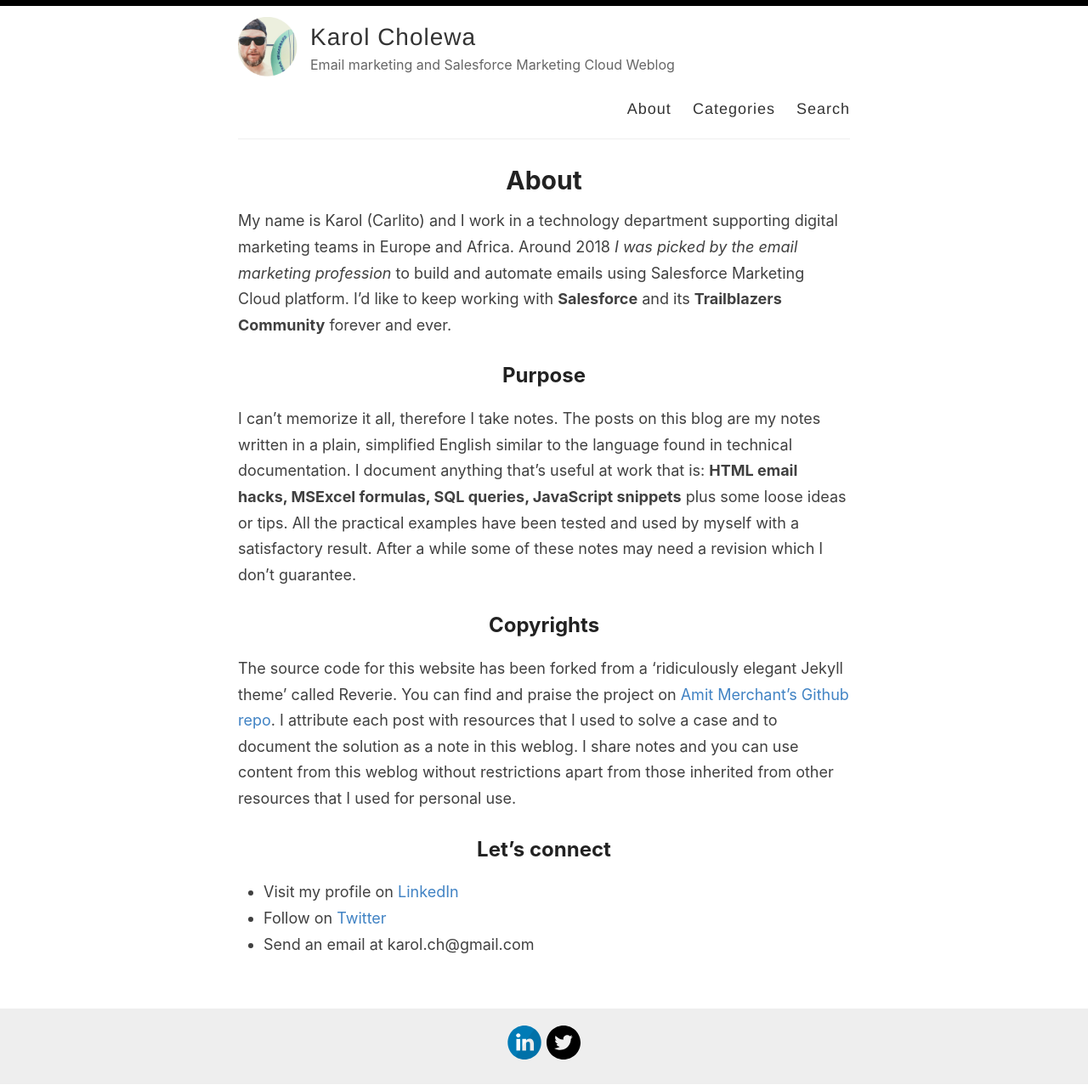
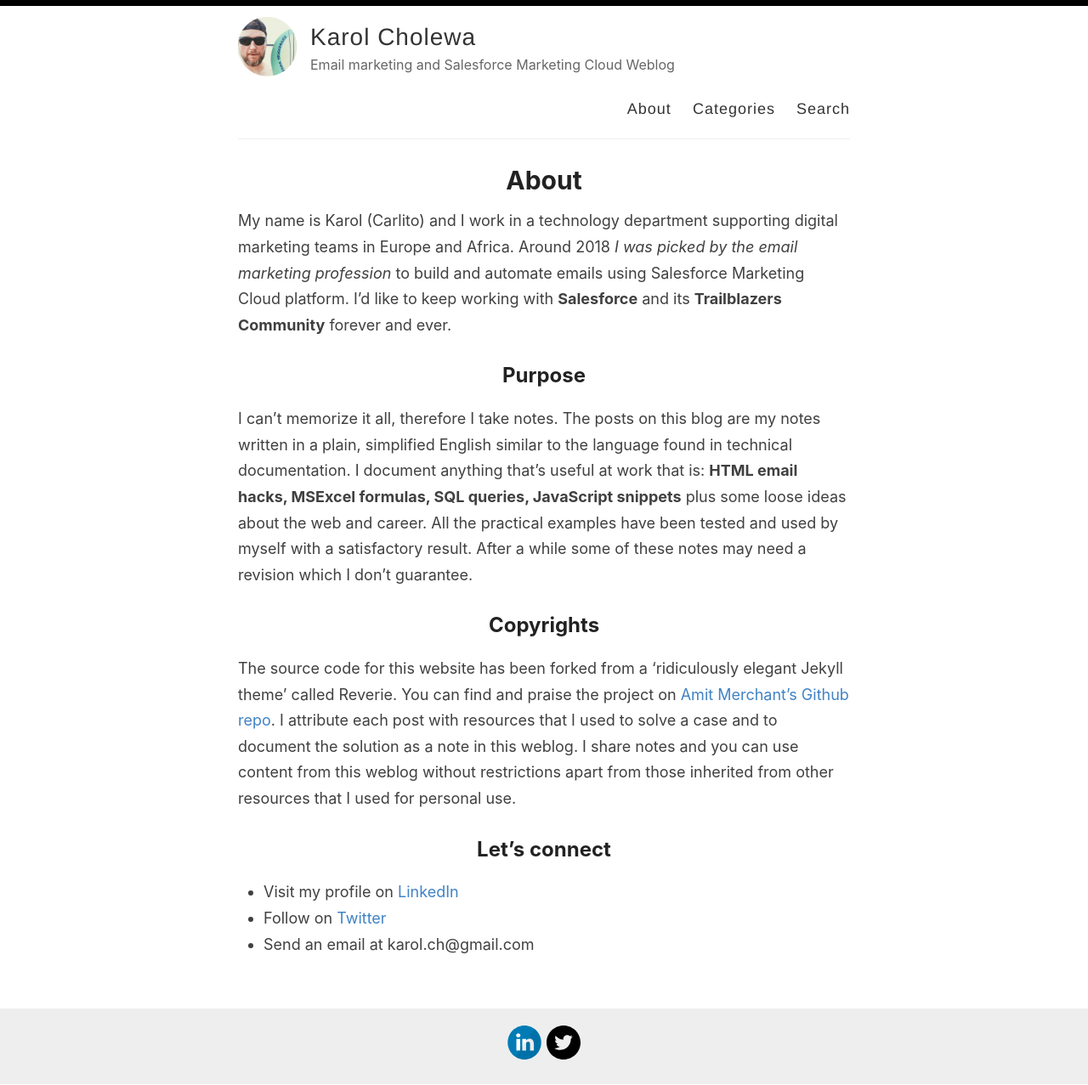
Before and after one commit to karolcholewa/blog, a Jekyll site: the page built from _pages/about.md, in a window 1280 px wide. Shown: the whole page at 85% size. Built offline with Jekyll 4.4.1, drawn with Linux system fonts in a browser that asks for light colours.

Commit message:
updated About and Readme

```diff
--- a/_pages/about.md
+++ b/_pages/about.md
@@ -8,7 +8,7 @@ My name is Karol (Carlito) and I work in a technology department supporting digi
 
 ## Purpose
 
-I can't memorize it all, therefore I take notes. The posts on this blog are my notes written in a plain, simplified English similar to the language found in technical documentation. I document anything that's useful at work that is: **HTML email hacks, MSExcel formulas, SQL queries, JavaScript snippets**  plus some loose ideas or tips. All the practical examples have been tested and used by myself with a satisfactory result. After a while some of these notes may need a revision which I don't guarantee.
+I can't memorize it all, therefore I take notes. The posts on this blog are my notes written in a plain, simplified English similar to the language found in technical documentation. I document anything that's useful at work that is: **HTML email hacks, MSExcel formulas, SQL queries, JavaScript snippets**  plus some loose ideas about the web and career. All the practical examples have been tested and used by myself with a satisfactory result. After a while some of these notes may need a revision which I don't guarantee.
 
 ## Copyrights
 
```
Also changed, not shown: README.md.
